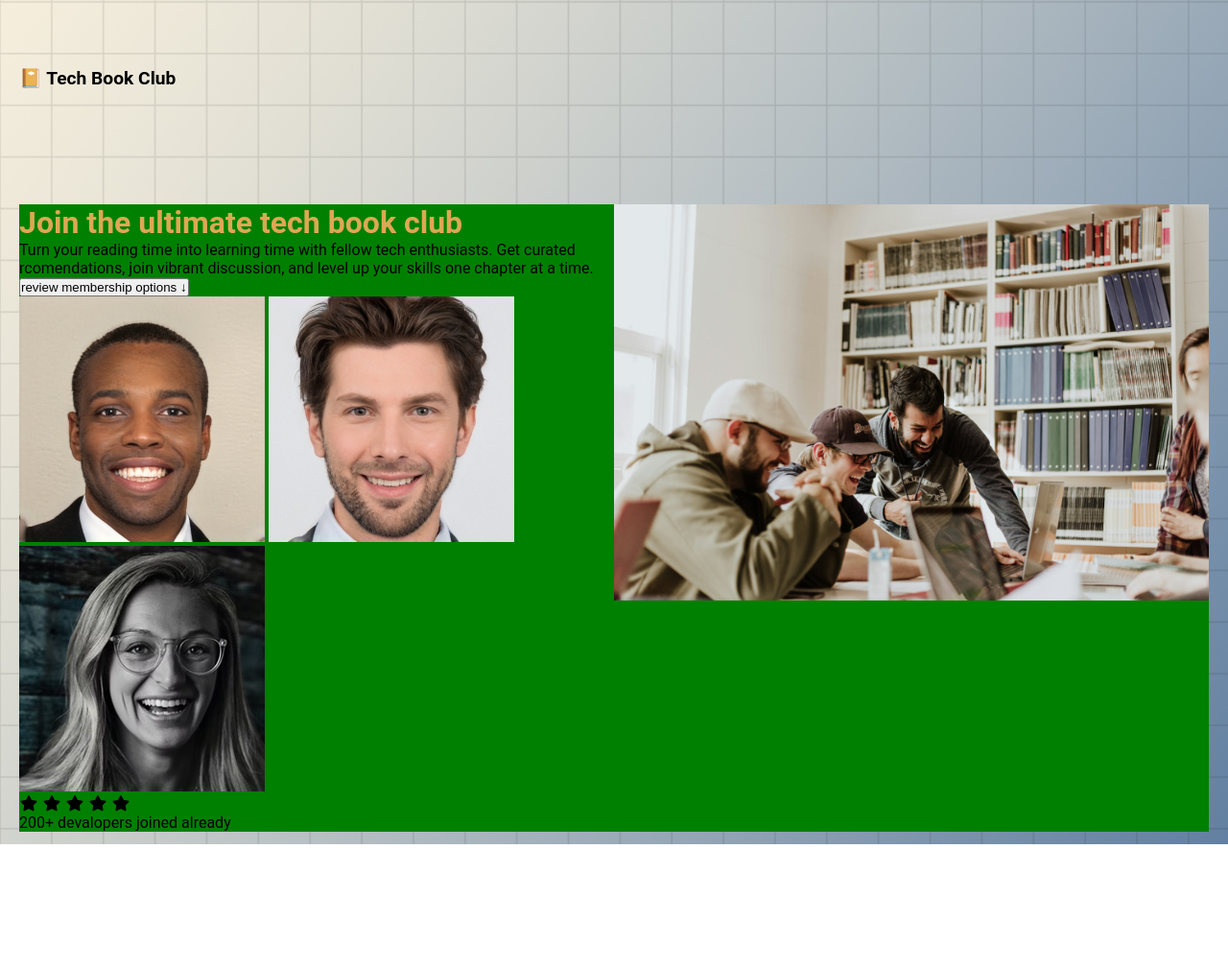
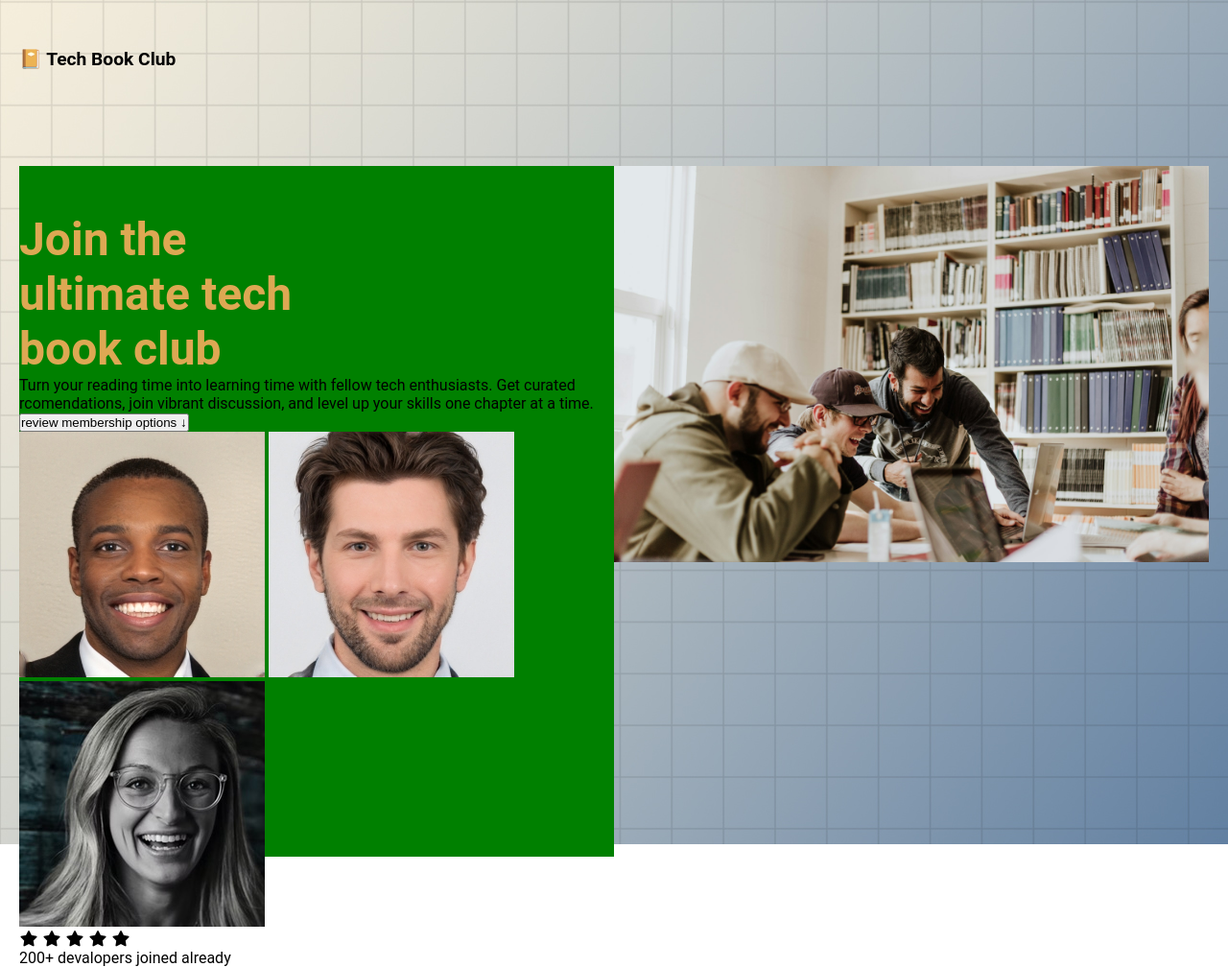
Before and after one commit to kiran-kharsel/tech-book-club, a plain HTML site: page index.html in a window 1280 px wide. Shown: the whole page at 96% size. Before the commit the page ends 880 px from the top, so only its background shows below. Drawn offline with Linux system fonts and the light colour scheme.

Commit message:
style: add css variables for colors

```diff
--- a/style.css
+++ b/style.css
@@ -4,6 +4,13 @@
     box-sizing: border-box;
 }
 
+:root{
+    --accent-light: #F5EEDC;
+    --accent-dark: #DDA853;
+    --text-light: #27548A;
+    --text-dark: #183B4E;
+    --white: #fefefe;
+}
 
 /* utility class */
 .container{
@@ -23,14 +30,13 @@ body{
 .main-section{
     width: 100%;
     height: 110vh;
-    padding: 50px 0px;
-    /* background-color: lightblue; */
+    padding: 30px 0px;
     background: url('./assets/background.jpg');
 }
 
 .logo-section{
     padding: 20px 0px;
-    margin-bottom: 100px;
+    margin-bottom: 80px;
 }
 
 
@@ -42,13 +48,21 @@ body{
 
 
 .hero-section{
-    background-color: green;
+    /* background-color: green; */
     width: 100%;
+    height: 90vh;
     display: flex;
 }
 
 .hero-section .hero-text{
     flex: 1;
+    background-color: green;
+    padding: 3rem 0px;
+}
+
+.hero-text .title{
+    width: 50%;
+    font-size: 3rem;
 }
 
 .hero-section .hero-image{
```
